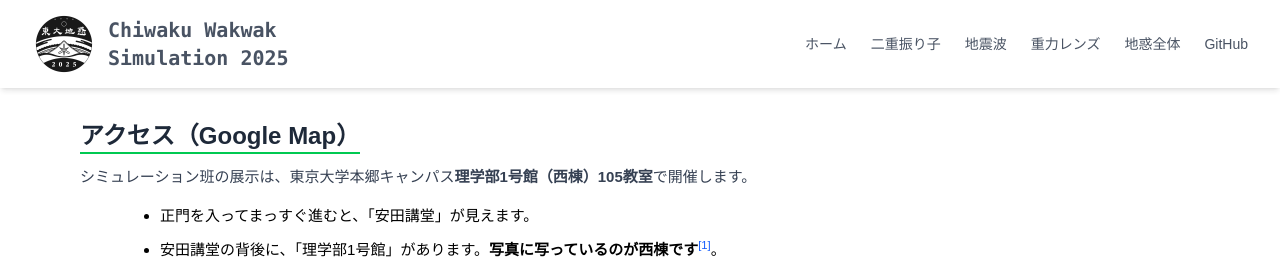
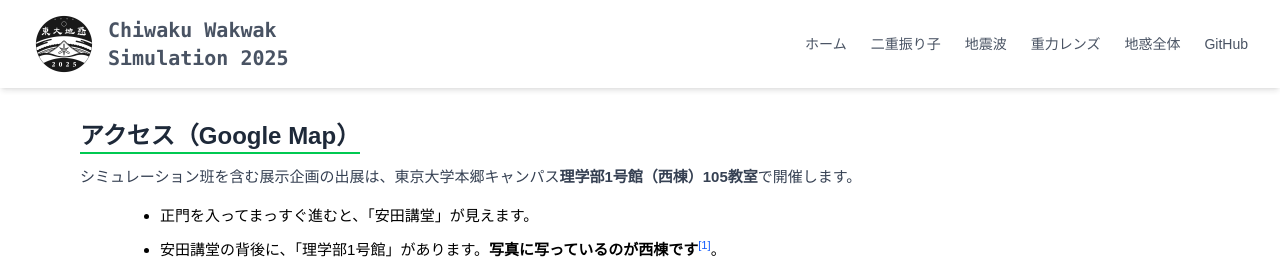
Before and after one commit to chiwaku-wakwak/chiwaku-simulation, a Next.js app: page /access in a window 1280 px wide. Shown: the top 259 px of the page. Built offline with nearby package versions, Linux system fonts and the light colour scheme.

Commit message:
access map

```diff
--- a/src/app/access/page.tsx
+++ b/src/app/access/page.tsx
@@ -19,7 +19,7 @@ const App: React.FC = () => {
           アクセス（Google Map）
         </h1>
         <p className="text-gray-700 py-3">
-          シミュレーション班の展示は、東京大学本郷キャンパス
+          シミュレーション班を含む展示企画の出展は、東京大学本郷キャンパス
           <span className="font-bold">理学部1号館（西棟）105教室</span>
           で開催します。
         </p>
```
